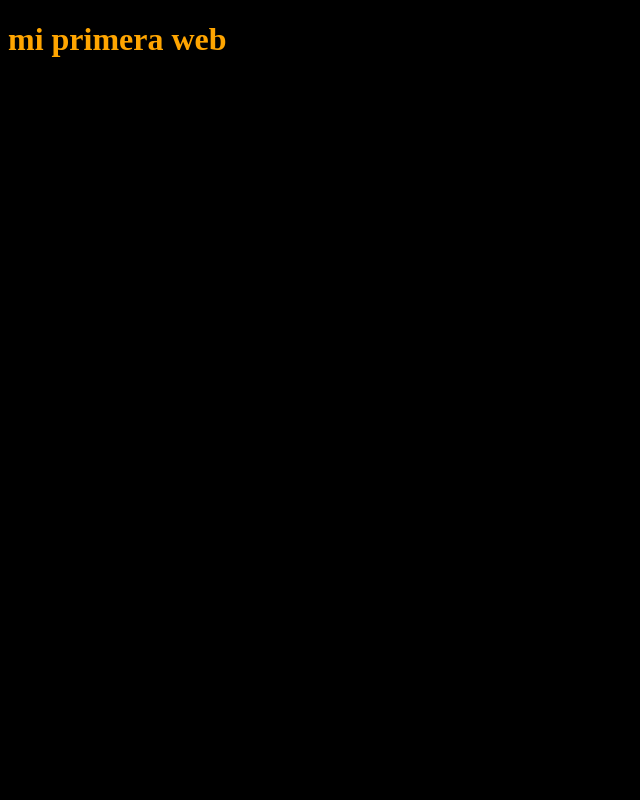
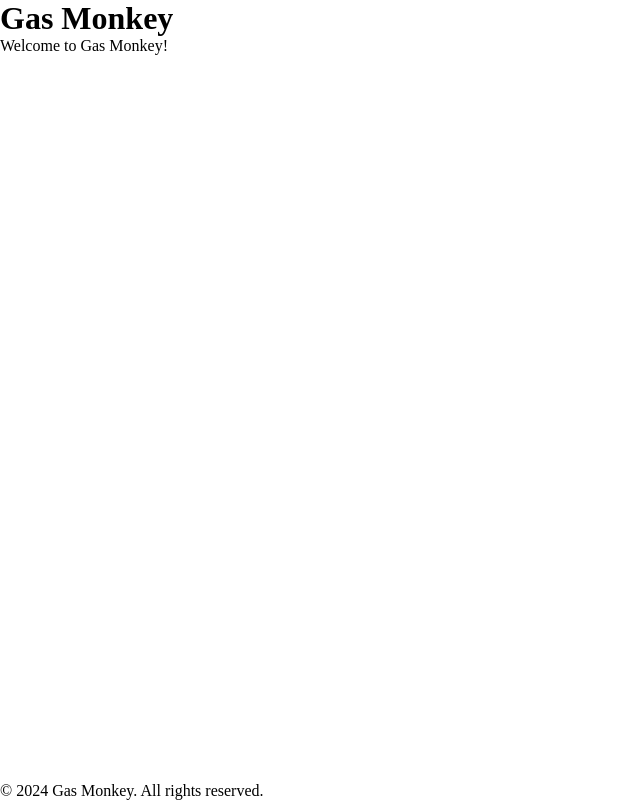
Before and after one commit to aractia/web-mecanico-tarea, a plain HTML site: page index.html in a window 1280 px wide. Shown: the whole page, without its empty margins (0-640 px from the left). Drawn offline with Linux system fonts and the light colour scheme.

Commit message:
me la pela

```diff
--- a/general.css
+++ b/general.css
@@ -1,7 +1,11 @@
-h1 {
-    color: orange;
+* {
+    margin : 0;
+    padding : 0;
+
 }
 
 body {
-    background-color: black;
+    display: grid;
+    grid-template-rows: auto 1fr auto;
+    min-height: 100vh;
 }
--- a/index.html
+++ b/index.html
@@ -1,5 +1,6 @@
 <!DOCTYPE html>
 <html lang="en">
+
 <head>
     <meta charset="UTF-8">
     <meta name="viewport" content="width=device-width, initial-scale=1.0">
@@ -7,7 +8,17 @@
 
     <link rel="stylesheet" href="general.css">
 </head>
+
 <body>
-    <h1>mi primera web</h1>
+    <header>
+        <h1>Gas Monkey</h1>
+    </header>
+    <main>
+        <p>Welcome to Gas Monkey!</p>
+    </main>
+    <footer>
+        <p>&copy; 2024 Gas Monkey. All rights reserved.</p>
+    </footer>
 </body>
+
 </html>
```
